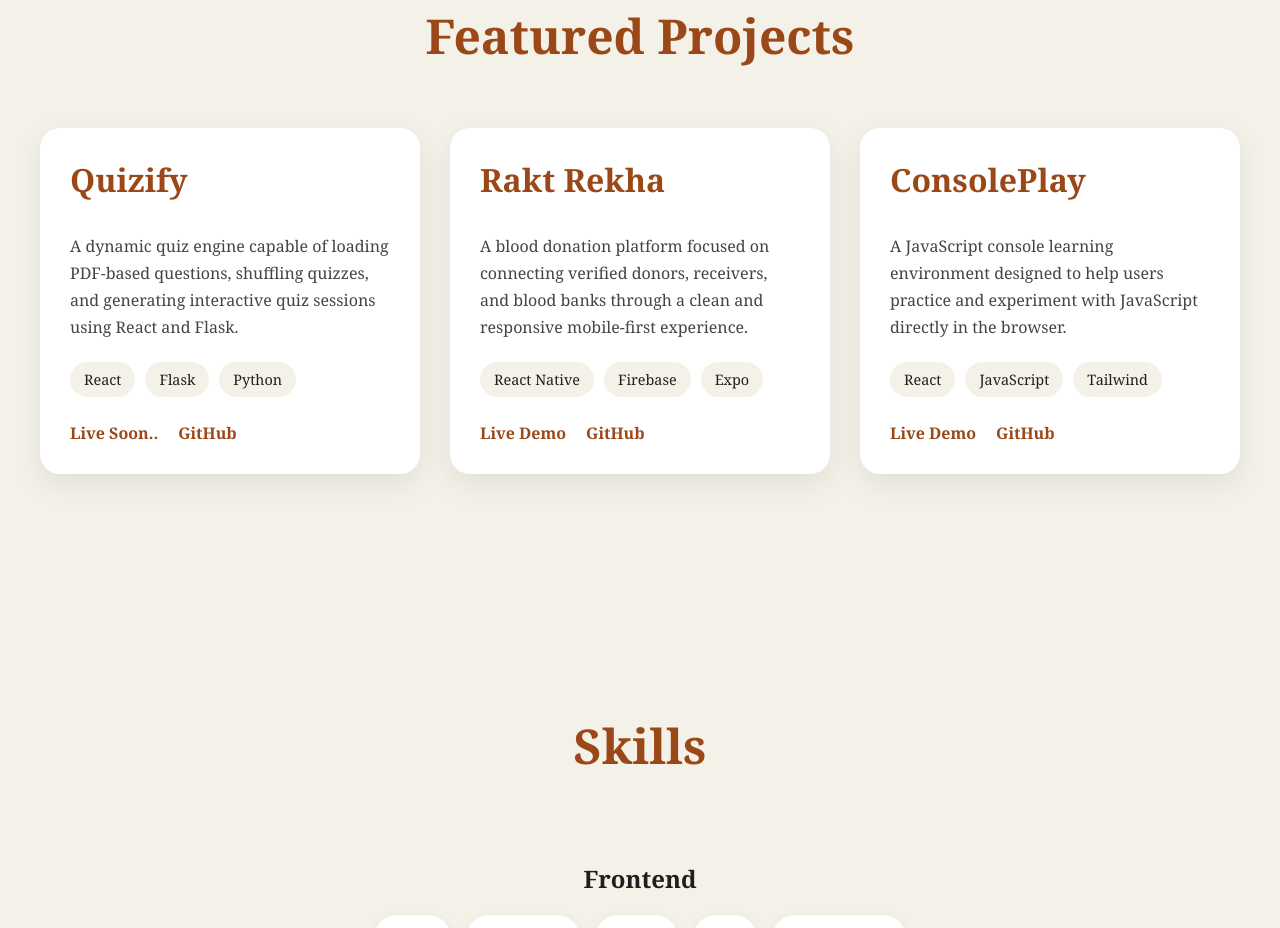
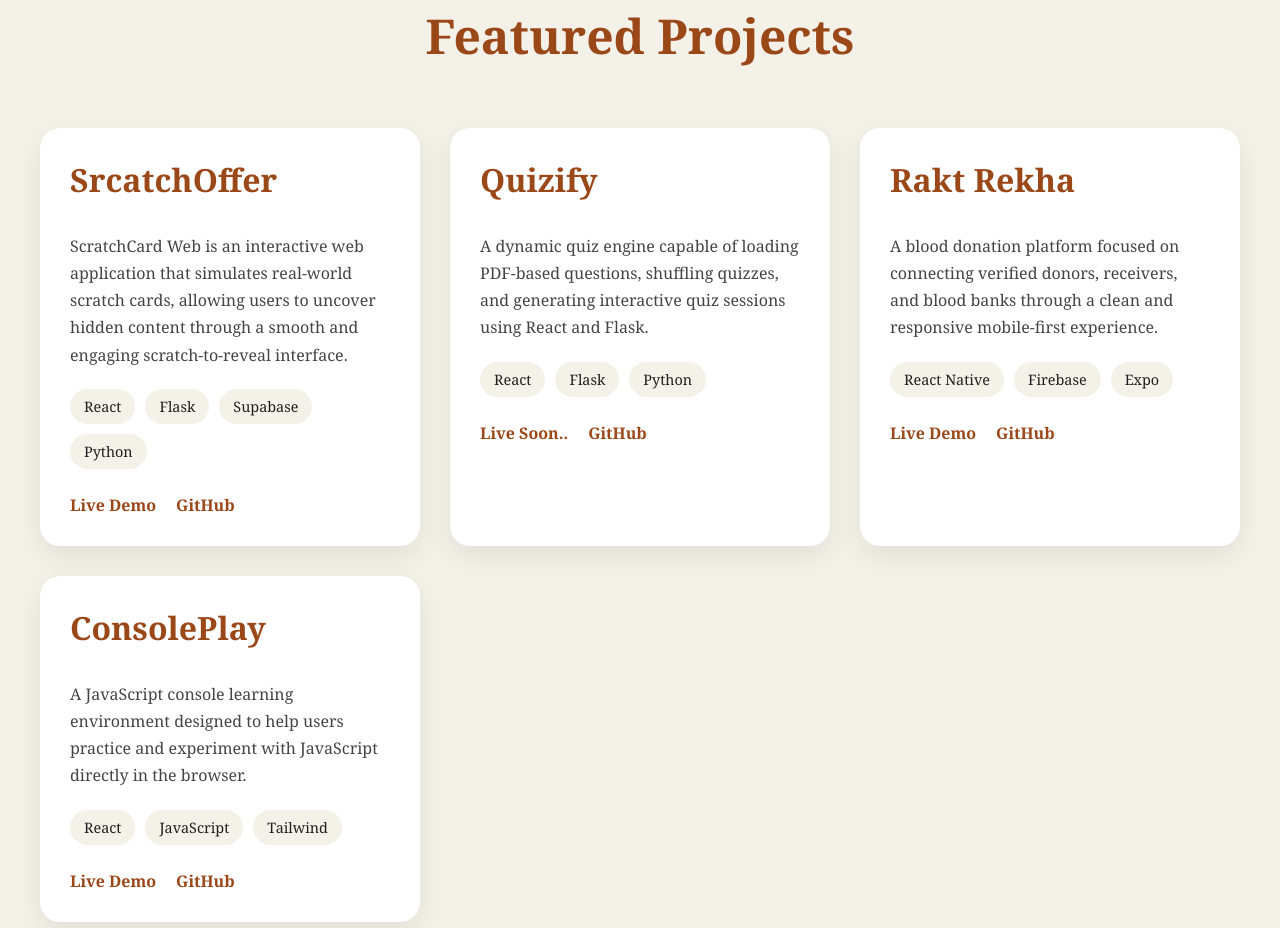
Before and after one commit to YUGBELANii/yugbelanii, a plain HTML site: page index.html in a window 1280 px wide. Shown: the part 1178-2106 px from the top of the page. Drawn offline with Linux system fonts and the light colour scheme.

Commit message:
Describe what changed

```diff
--- a/index.html
+++ b/index.html
@@ -48,6 +48,29 @@
 
   <div class="project-grid">
 
+        <div class="project-card">
+      <h3>SrcatchOffer</h3>
+
+      <p>
+        ScratchCard Web is an interactive web application that simulates
+        real-world scratch cards, allowing users to uncover hidden content
+        through a smooth and engaging scratch-to-reveal interface.
+      </p>
+
+      <div class="tech-stack">
+        <span>React</span>
+        <span>Flask</span>
+        <span>Supabase</span>
+        <span>Python</span>
+      </div>
+
+      <div class="project-links">
+        <a href="https://yashscratchcard2.vercel.app/">Live Demo</a>
+        <a href="https://github.com/YugBelani">GitHub</a>
+      </div>
+    </div>
+
+
     <div class="project-card">
       <h3>Quizify</h3>
 
@@ -65,7 +88,7 @@
 
       <div class="project-links">
         <a href="#">Live Soon..</a>
-        <a href="#">GitHub</a>
+        <a href="https://github.com/YugBelani">GitHub</a>
       </div>
     </div>
 
@@ -86,7 +109,7 @@
 
       <div class="project-links">
         <a href="https://raktrekha.vercel.app/">Live Demo</a>
-        <a href="#">GitHub</a>
+        <a href="https://github.com/YugBelani">GitHub</a>
       </div>
     </div>
 
@@ -106,7 +129,7 @@
 
       <div class="project-links">
         <a href="https://consoleplay.vercel.app/">Live Demo</a>
-        <a href="#">GitHub</a>
+        <a href="https://github.com/YugBelani">GitHub</a>
       </div>
     </div>
 
```
